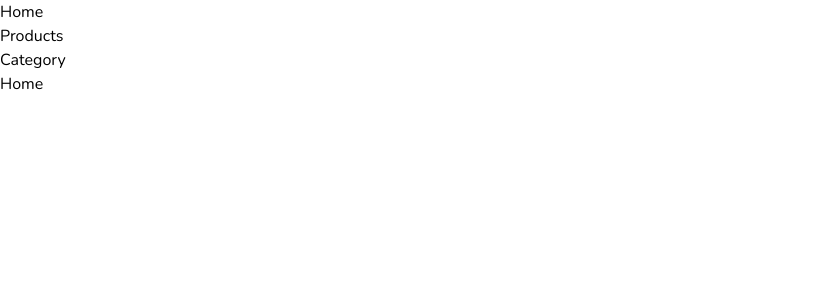
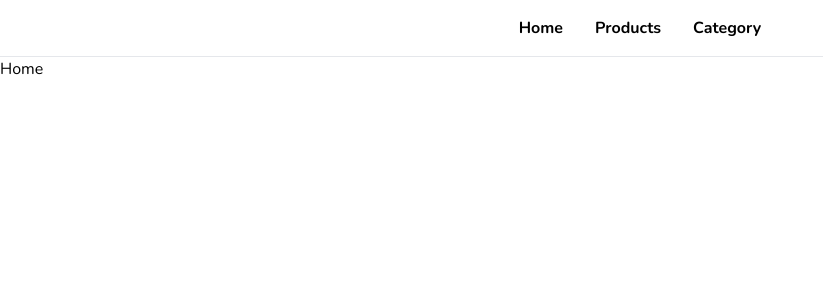
Before and after one commit to ahmedhanyh/nextjs-task, a Next.js app: page / in a window 1280 px wide. Shown: the top 300 px of the page, without its empty margins (0-823 px from the left). Built offline with nearby package versions, Linux system fonts and the light colour scheme.

Commit message:
style: change Navbar styling

```diff
--- a/src/app/components/navbar/Navbar.tsx
+++ b/src/app/components/navbar/Navbar.tsx
@@ -9,12 +9,12 @@ export default function Navbar() {
 
     return (
         <nav>
-            <ul className="navlist list-none">
+            <ul className="navlist list-none border-b border-gray-200 flex justify-center">
                 {
                     navItems.map(({ title, path }) => {
                         return (
                             <Link href={path} key={path}>
-                                <li className="nav-item">{title}</li>
+                                <li className="nav-item p-4 font-bold hover:text-white hover:bg-slate-950">{title}</li>
                             </Link>
                         );
                     })
```
